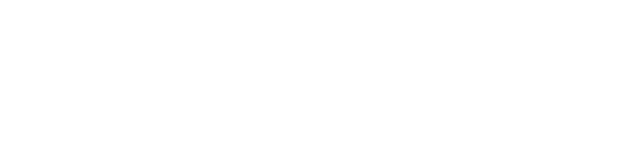
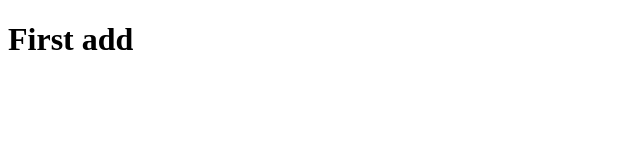
Before and after one commit to ranjan-mishra-dev/git-testinggg, a plain HTML site: page index.html in a window 1280 px wide. Shown: the whole page, without its empty margins (0-640 px from the left). Drawn offline with Linux system fonts and the light colour scheme.

Commit message:
second html

```diff
--- a/index.html
+++ b/index.html
@@ -6,6 +6,6 @@
     <title>Document</title>
 </head>
 <body>
-
+    <h1>First add</h1>
 </body>
 </html>
```
